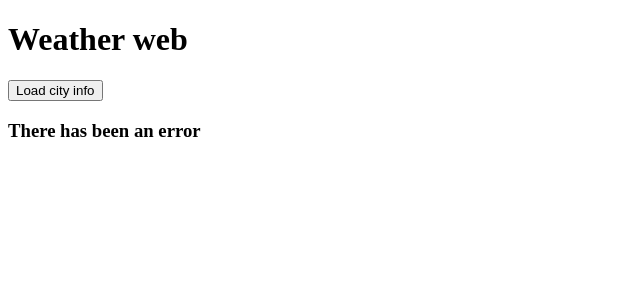
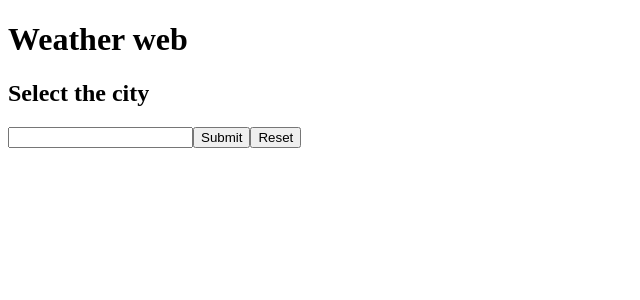
Before and after one commit to Projects-Jose-Ramiro/weather-web, a React (Vite) app in the folder weather-web/: page / in a window 1280 px wide. Shown: the top 300 px of the page, without its empty margins (0-640 px from the left). Built offline with nearby package versions, Linux system fonts and the light colour scheme; no server answers.

Commit message:
Input de ciudades creado y en funcionamiento

```diff
--- a/weather-web/src/App.jsx
+++ b/weather-web/src/App.jsx
@@ -1,12 +1,12 @@
 import "./App.css";
-import { FetchWeather } from "./components/FetchWeather/FetchWeather";
+import { CityInput } from "./components/CityInput/CityInput";
 
 function App() {
 
   return (
     <>
       <h1>Weather web</h1>
-      <FetchWeather cityName={"Madrid"} />
+      <CityInput />
     </>
   );
 }
--- /dev/null
+++ b/weather-web/src/components/CityInput/CityInput.jsx
@@ -0,0 +1,34 @@
+import { useState } from "react";
+import { FetchWeather } from "../FetchWeather/FetchWeather";
+
+export const CityInput = () => {
+  const [cityInput, setCityInput] = useState("");
+  const [currentCity, setCurrentCity] = useState("");
+  const [isSubmited, setIsSubmited] = useState(false)
+
+  const handleInputChange = (e) => {
+    setCityInput(e.target.value)
+  };
+  const handleInputReset = () => {
+    setCityInput("")
+    setIsSubmited(false)
+  }
+
+  const handleFormSubmit = (e) => {
+        e.preventDefault()
+        setCurrentCity(cityInput)
+        setIsSubmited(true)
+  }
+
+  return (
+    <>
+    <form onSubmit={handleFormSubmit}>
+        <h2>Select the city</h2>
+        <input type="text" name="city" value={cityInput} onChange={handleInputChange} />
+        <button type="submit">Submit</button>
+        <button type="button" onClick={handleInputReset}>Reset</button>
+    </form>
+    {isSubmited && <FetchWeather cityName={currentCity} />}
+    </>
+  );
+};
```
